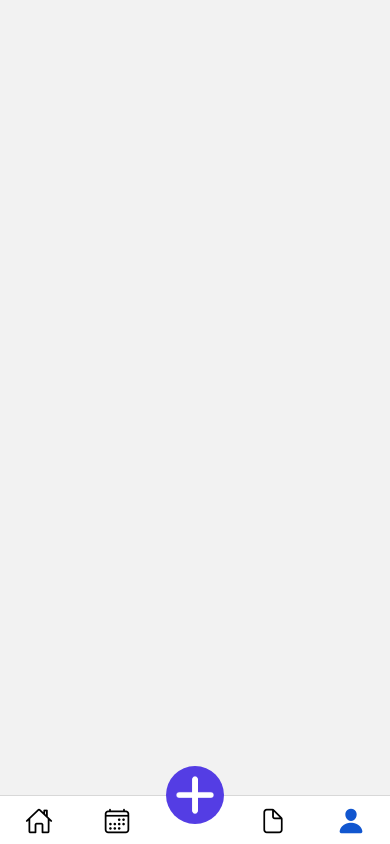
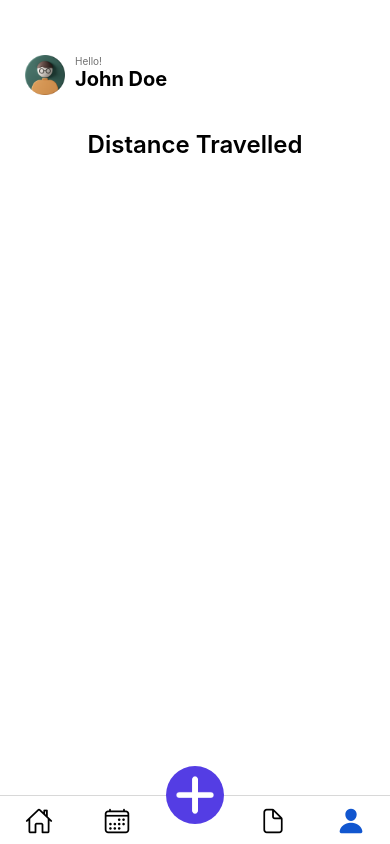
Before and after one commit to peterlee42/Journey, a React Native app in the folder Frontend/: screen /Profile in a window 390 px wide. Built offline with nearby package versions, Linux system fonts and the light colour scheme; no server answers.

Commit message:
started profile screen

```diff
--- a/Frontend/App.js
+++ b/Frontend/App.js
@@ -1,7 +1,7 @@
 import { StyleSheet, Text, View } from 'react-native';
 import HomeScreen from './components/HomeScreen';
 import { TabBarIcon } from './components/TabBarIcon';
-import MapScreen from './components/MapScreen';
+import ProfileScreen from './components/ProfileScreen';
 import { Image } from 'react-native';
 
 import { createBottomTabNavigator } from '@react-navigation/bottom-tabs';
@@ -15,19 +15,22 @@ export default function App() {
     <NavigationContainer>
       <Tab.Navigator>
         <Tab.Screen name="Home" component={HomeScreen} options={
-          { headerShown: false,
+          {
+            headerShown: false,
             tabBarShowLabel: false,
-            tabBarIcon: ({focused}) => <TabBarIcon name={focused ? "home" : "home-outline"} color={focused ? "#1156cf" : "000000"} />,
+            tabBarIcon: ({ focused }) => <TabBarIcon name={focused ? "home" : "home-outline"} color={focused ? "#1156cf" : "000000"} />,
           }} />
         <Tab.Screen name="Calendar" component={TabBarIcon} options={
-          { headerShown: false,
+          {
+            headerShown: false,
             tabBarShowLabel: false,
-            tabBarIcon: ({focused}) => <TabBarIcon name={focused ? "calendar" : "calendar-outline"} color={focused ? "#1156cf" : "000000"} />,
+            tabBarIcon: ({ focused }) => <TabBarIcon name={focused ? "calendar" : "calendar-outline"} color={focused ? "#1156cf" : "000000"} />,
           }} />
-        <Tab.Screen name="New" component={MapScreen} options={
-          { headerShown: false,
+        <Tab.Screen name="New" component={TabBarIcon} options={
+          {
+            headerShown: false,
             tabBarShowLabel: false,
-            tabBarIcon: ({focused}) => (
+            tabBarIcon: ({ focused }) => (
               <View
                 style={{
                   position: 'absolute',
@@ -51,14 +54,16 @@ export default function App() {
             ),
           }} />
         <Tab.Screen name="Papers" component={TabBarIcon} options={
-          { headerShown: false,
+          {
+            headerShown: false,
             tabBarShowLabel: false,
-            tabBarIcon: ({focused}) => <TabBarIcon name={focused ? "document" : "document-outline"} color={focused ? "#1156cf" : "000000"} />,
+            tabBarIcon: ({ focused }) => <TabBarIcon name={focused ? "document" : "document-outline"} color={focused ? "#1156cf" : "000000"} />,
           }} />
-        <Tab.Screen name="Profile" component={TabBarIcon} options={
-          { headerShown: false,
+        <Tab.Screen name="Profile" component={ProfileScreen} options={
+          {
+            headerShown: false,
             tabBarShowLabel: false,
-            tabBarIcon: ({focused}) => <TabBarIcon name={focused ? "person" : "person-outline"} color={focused ? "#1156cf" : "000000"} />,
+            tabBarIcon: ({ focused }) => <TabBarIcon name={focused ? "person" : "person-outline"} color={focused ? "#1156cf" : "000000"} />,
           }} />
       </Tab.Navigator>
     </NavigationContainer>
--- /dev/null
+++ b/Frontend/components/ProfileScreen.jsx
@@ -0,0 +1,94 @@
+import { StyleSheet, Text, View, Image } from 'react-native';
+import { StatusBar } from 'expo-status-bar';
+
+export default function ProfileScreen() {
+    return (
+        <View style={styles.container}>
+
+            <View style={styles.topbar}>
+                <Image style={styles.icon_img} source={require("../assets/profile.png")} />
+                <View>
+                    <Text style={styles.tiny_text}>Hello!</Text>
+                    <Text style={styles.bold_text}>John Doe</Text>
+                </View>
+            </View>
+            <View style={styles.centered}>
+                <View style={styles.box}>
+                    <View className="progress">
+                        <Text style={styles.box_text}>
+                            Distance Travelled
+                        </Text>
+                    </View>
+
+                </View>
+            </View>
+            <StatusBar style="auto" />
+        </View>
+    );
+}
+
+const styles = StyleSheet.create({
+    container: {
+        flex: 1,
+        backgroundColor: '#fff',
+        // justifyContent: 'center',
+    },
+    centered: {
+        alignItems: "center",
+    },
+    topbar: {
+        marginHorizontal: 25,
+        marginTop: 55,
+        marginBottom: 20,
+        flexDirection: "row",
+    },
+    icon_img: {
+        width: 40,
+        height: 40,
+        marginRight: 10
+    },
+    tiny_text: {
+        fontSize: 10,
+        fontWeight: '400',
+        fontFamily: "Inter",
+        opacity: 0.56
+    },
+    bold_text: {
+        fontSize: 20,
+        fontWeight: '700',
+        lineHeight: 25.15,
+    },
+    box: {
+        width: '80%',
+        height: 250,
+        borderRadius: 20,
+        backgroundColor: "white",
+        paddingVertical: 15,
+        paddingHorizontal: 30,
+        flexDirection: "row",
+        shadowColor: "#000000",
+        shadowOpacity: 0.4,
+        shadowOffset: { height: 4 },
+        justifyContent: "center"
+    },
+    bottomDropShadow: {
+        shadowColor: "#000000",
+        shadowOpacity: 0.4,
+        shadowOffset: { height: 4 }
+    },
+    box_text: {
+        color: "black",
+        fontFamily: "Inter",
+        fontWeight: "600",
+        fontSize: 24,
+        marginBottom: 10
+    },
+    button: {
+        borderRadius: 20,
+        width: 150,
+        height: 36,
+        backgroundColor: "#CAD1F7",
+        alignItems: "center",
+        justifyContent: "center"
+    },
+});
```
